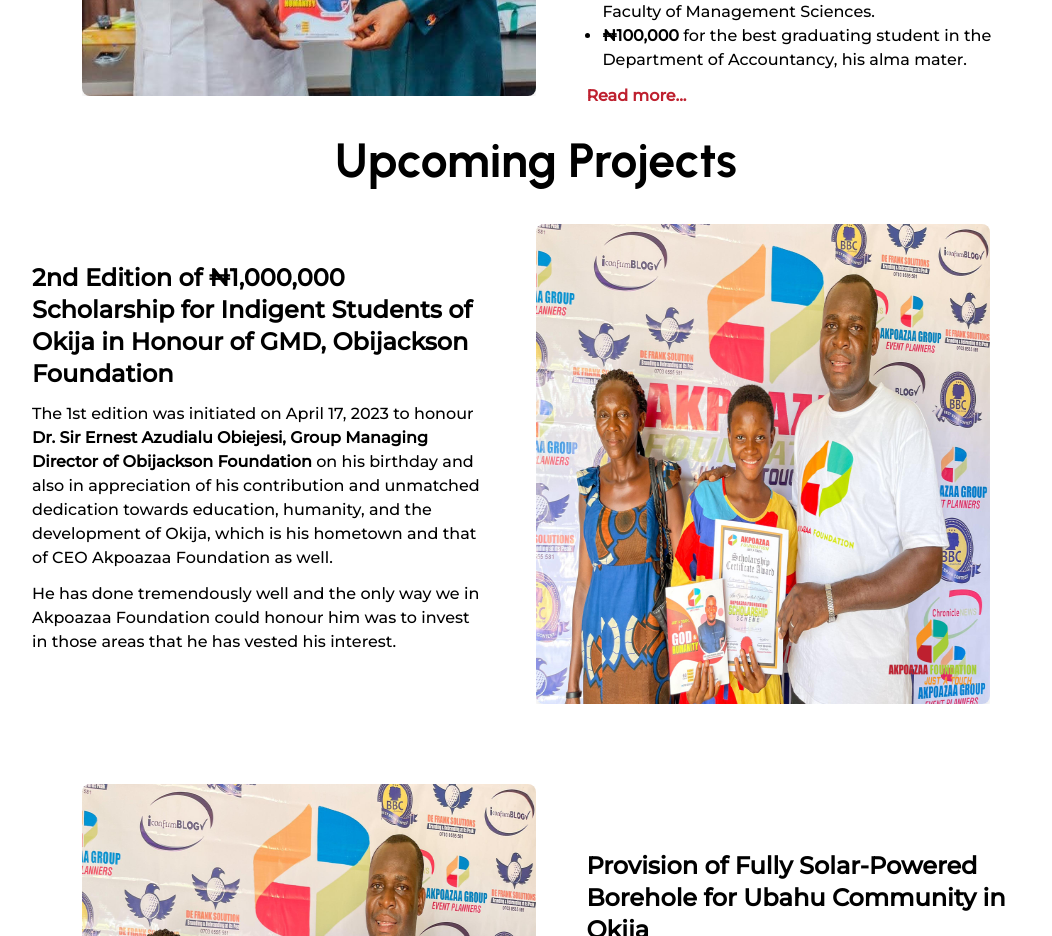
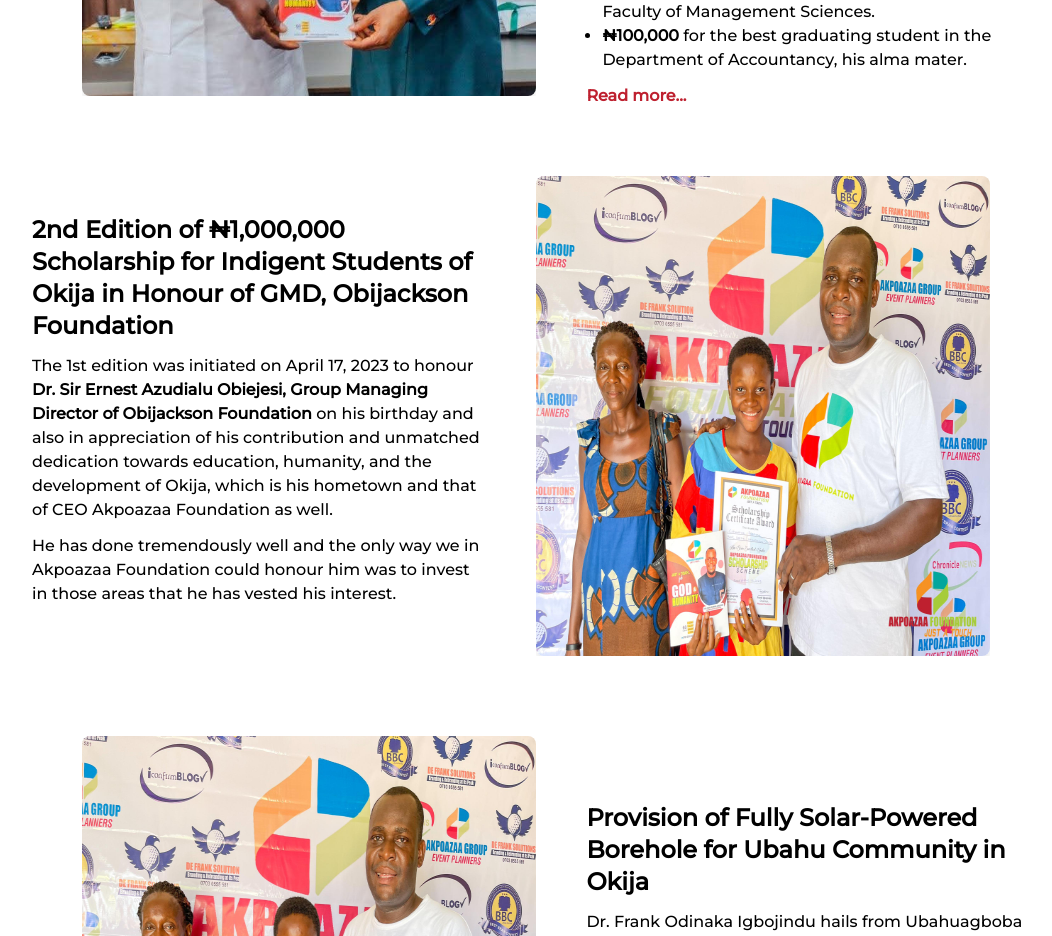
Before and after one commit to Moscolape/akpoazaa-foundation, a React (Vite) app: page / in a window 1280 px wide. Shown: the part 1660-2596 px from the top of the page, without its empty margins (104-1156 px from the left). Built offline with nearby package versions, Linux system fonts and the light colour scheme; a web font is replaced by a local one.

Commit message:
chore: update fulfilled projects on home page

```diff
--- a/src/pages/main/home.tsx
+++ b/src/pages/main/home.tsx
@@ -158,9 +158,9 @@ const Home = () => {
             </Link>
           </div>
         </div>
-        <h1 className="sm:text-5xl text-2xl font-Urbanist font-bold text-center font-Montserrat">
+        {/* <h1 className="sm:text-5xl text-2xl font-Urbanist font-bold text-center font-Montserrat">
           Upcoming Projects
-        </h1>
+        </h1> */}
         <div className="flex sm:flex-row flex-col-reverse justify-between items-center w-full">
           <div className="sm:w-[45%] sm:mt-0 mt-5" data-aos="fade-down">
             <p className="sm:text-2xl text-xl font-bold mb-3">
```
